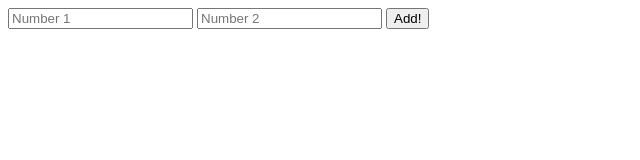
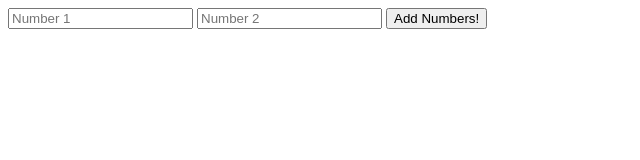
Before and after one commit to PreetiW/TypeScriptExperiments, a website: page Basics/index.html in a window 1280 px wide. Shown: the whole page, without its empty margins (0-640 px from the left). Drawn offline with Linux system fonts and the light colour scheme.

```diff
--- a/Basics/index.html
+++ b/Basics/index.html
@@ -10,6 +10,6 @@
   <body>
     <input type="number" id="num1" placeholder="Number 1" />
     <input type="number" id="num2" placeholder="Number 2" />
-    <button>Add!</button>
+    <button>Add Numbers!</button>
   </body>
 </html>
```
Also changed, not shown: Basics/package.json (added, +15 -0 lines), 2 other files.
